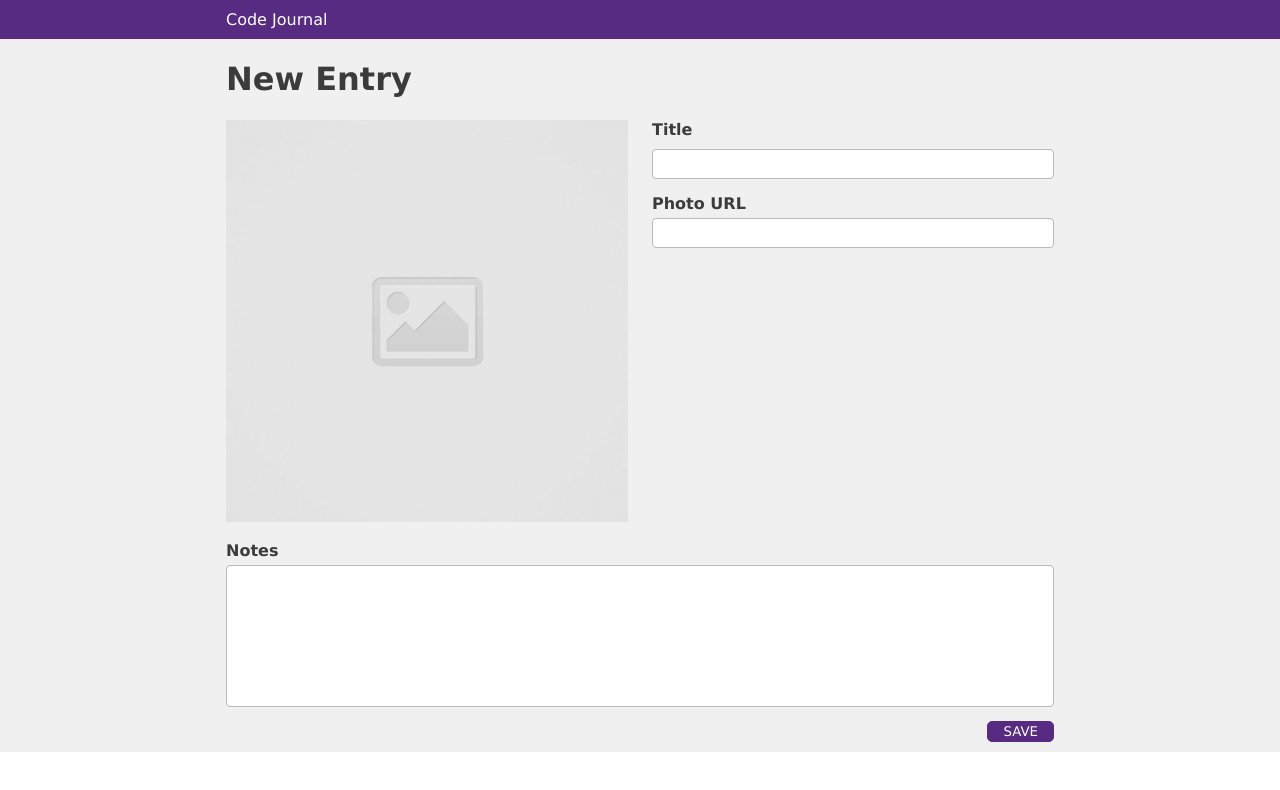
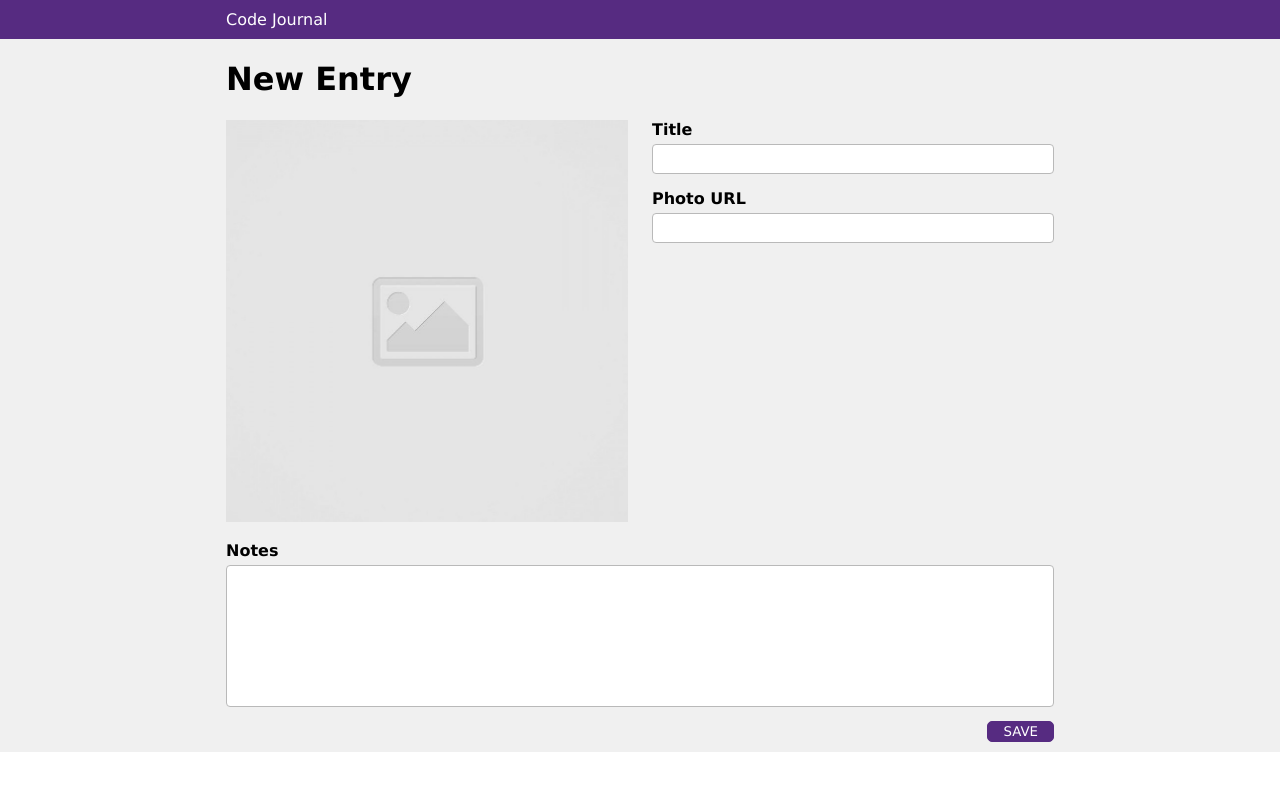
Before and after one commit to alexdenbaugh/code-journal, a website: page index.html in a window 1280 px wide. Drawn offline with Linux system fonts and the light colour scheme.

Commit message:
Completed issue-1-create-an-entry. #1.

```diff
--- a/css/styles.css
+++ b/css/styles.css
@@ -15,10 +15,6 @@ main {
   color: white;
 }
 
-.jet-text {
-  color: #3b3b3b;
-}
-
 label {
   font-weight: 600;
 }
@@ -30,7 +26,6 @@ a.nav-bar {
 img {
   width: 100%;
   object-fit: cover;
-  object-position: 50%, 50%;
   aspect-ratio: 1 / 1;
 }
 
@@ -62,7 +57,7 @@ form {
 }
 
 div.form-entries-title > div {
-  padding-bottom: 10px;
+  padding-bottom: 5px;
 }
 
 div.form-entries > div {
@@ -75,16 +70,14 @@ div.button {
 }
 
 button {
-  font-weight: 500;
-  color: white;
   background-color: #562b81;
   border: #562b81 thin solid;
   border-radius: 5px;
   padding: 2px 15px;
-  margin: 0;
 }
 
 input:focus,
-textarea:focus {
+textarea:focus,
+button:focus {
   outline-color: #562b81;
 }
--- a/index.html
+++ b/index.html
@@ -26,7 +26,7 @@
     <div class="container">
       <div class="row" data-view="entry-form">
         <div class="title column-full">
-          <h1 class="font jet-text">New Entry</h1>
+          <h1 class="font">New Entry</h1>
         </div>
         <form class="new-entry" action="">
           <div class="column-half column">
@@ -35,22 +35,22 @@
           <div class="column-half column">
             <div class="form-entries-title">
               <div>
-                <label for="enter-title" class="font jet-text">Title</label>
+                <label for="enter-title" class="font">Title</label>
               </div>
-              <input required name="title" type="text" id="enter-title" class="font jet-text">
+              <input required name="title" type="text" id="enter-title" class="font">
             </div>
             <div class="form-entries">
               <div>
-                <label for="enter-photo-url" class="font jet-text">Photo URL</label>
+                <label for="enter-photo-url" class="font">Photo URL</label>
               </div>
-              <input required name="url" type="url" id="enter-photo-url" class="font jet-text" data-view="newURL">
+              <input required name="url" type="url" id="enter-photo-url" class="font" data-view="newURL">
             </div>
           </div>
           <div class="column-full form-entries">
             <div>
-              <label for="enter-notes" class="font jet-text">Notes</label>
+              <label for="enter-notes" class="font">Notes</label>
             </div>
-            <textarea required name="notes" id="enter-notes" cols="30" rows="8" class="font jet-text"></textarea>
+            <textarea required name="notes" id="enter-notes" cols="30" rows="8" class="font"></textarea>
           </div>
           <div class="column-full button">
             <button name="save" class="font white-text" data-view="saveEntry">SAVE</button>
```
